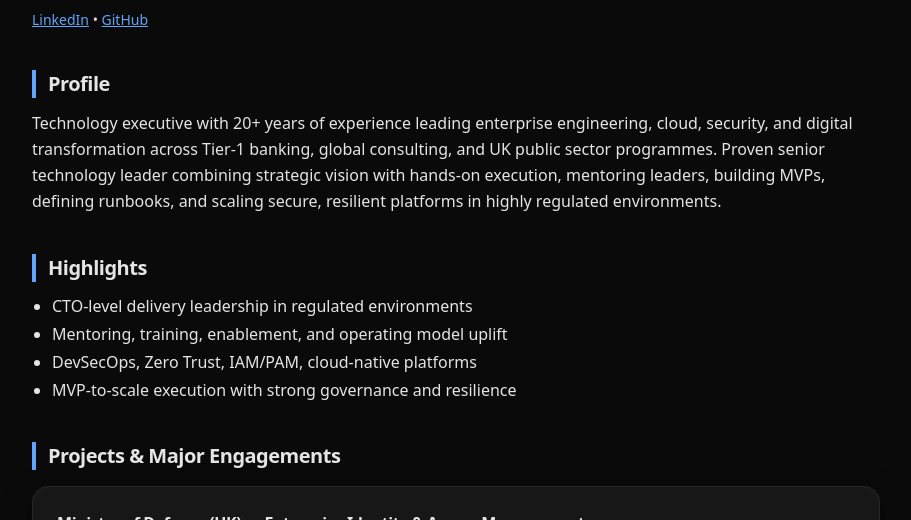
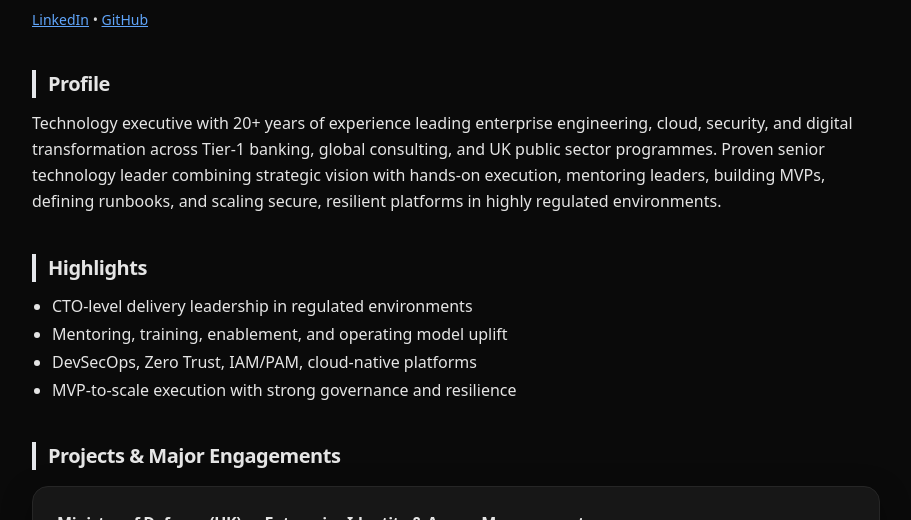
Before and after one commit to avi202020/avadheshmishra-portfolio, a Next.js app: page / in a window 1280 px wide. Shown: the part 209-729 px from the top of the page, without its empty margins (184-1095 px from the left). Built offline with nearby package versions, Linux system fonts and the light colour scheme.

Commit message:
Update Section.tsx

```diff
--- a/src/components/Section.tsx
+++ b/src/components/Section.tsx
@@ -9,7 +9,7 @@ export function Section({
 }) {
   return (
     <section id={id} className="mt-10 scroll-mt-24">
-      <h2 className="border-l-4 border-blue-400 pl-3 text-xl font-semibold tracking-tight">
+      <h2 className="border-l-4 border-blue-410 pl-3 text-xl font-semibold tracking-tight">
         {title}
       </h2>
       <div className="mt-3">{children}</div>
```
